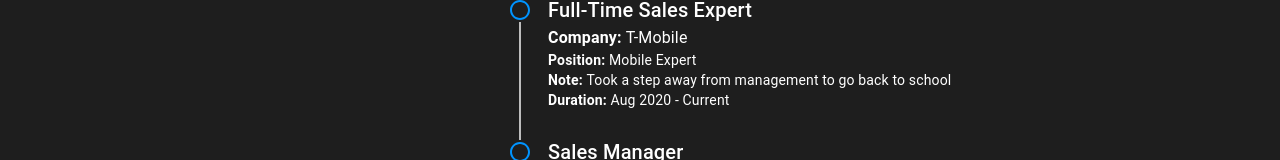
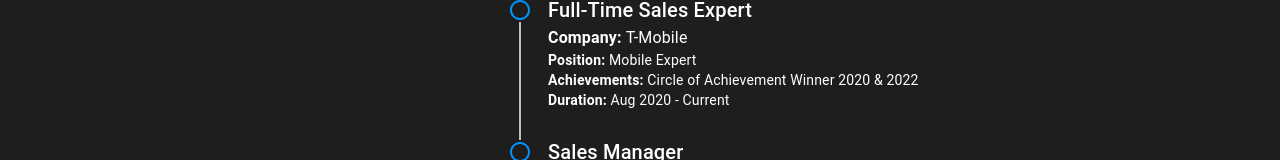
Before and after one commit to pmcclelland11/React-Portfolio-Website, a React (Create React App) app: page / in a window 1280 px wide. Both pictures are taken after a click on the element "Resume". Shown: the part 307-467 px from the top of the page. Built offline with nearby package versions, Linux system fonts and the light colour scheme; no server answers.

Commit message:
added my resume file to the public folder & it is now downloadable

```diff
--- a/src/components/Resume/Timelines.jsx
+++ b/src/components/Resume/Timelines.jsx
@@ -30,7 +30,7 @@
           <Typography variant="h6" sx={{ marginTop: '-10px' }}>Full-Time Sales Expert</Typography>
           <Typography variant='body3' sx={{ display: 'block' }}><b>Company: </b>T-Mobile</Typography>
           <Typography variant='body2' sx={{ display: 'block' }}><b>Position: </b>Mobile Expert</Typography>
-          <Typography variant='body2' sx={{ display: 'block' }}><b>Note: </b>Took a step away from management to go back to school</Typography>
+          <Typography variant='body2' sx={{ display: 'block' }}><b>Achievements: </b>Circle of Achievement Winner 2020 & 2022</Typography>
           <Typography variant='body2'><b>Duration: </b>Aug 2020 - Current</Typography>
           <br></br>
         </TimelineContent>
--- a/src/components/Resume/resume.jsx
+++ b/src/components/Resume/resume.jsx
@@ -7,13 +7,13 @@
 const Resume = () => {
   // Function to handle the download button click
   const handleDownload = () => {
-    // You can replace 'path/to/your/resume.txt' with the actual path to your resume file
-    const resumePath = 'path/to/your/resume.txt';
+    // Use the public URL for the resume
+    const resumePath = process.env.PUBLIC_URL + '/resume.docx';
 
     // Create an anchor element
     const link = document.createElement('a');
     link.href = resumePath;
-    link.download = 'Resume.txt';
+    link.download = 'resume.docx';
 
     // Append the link to the document
     document.body.appendChild(link);
```
Also changed, not shown: 1 other file (tests, documents, lock files or other folders).
